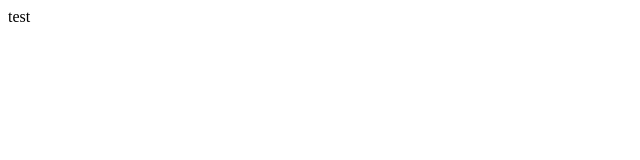
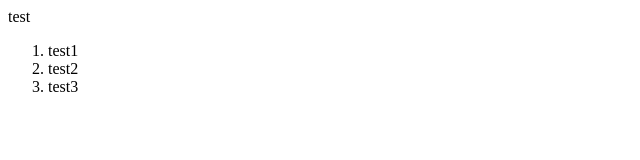
Before and after one commit to rtyrt519/mysite, a plain HTML site: page index.html in a window 1280 px wide. Shown: the whole page, without its empty margins (0-640 px from the left). Drawn offline with Linux system fonts and the light colour scheme.

Commit message:
Add files via upload

```diff
--- a/index.html
+++ b/index.html
@@ -7,5 +7,10 @@
 </head>
 <body>
     test
+    <ol>
+        <li>test1</li>
+        <li>test2</li>
+        <li>test3</li>
+    </ol>
 </body>
 </html>
```
